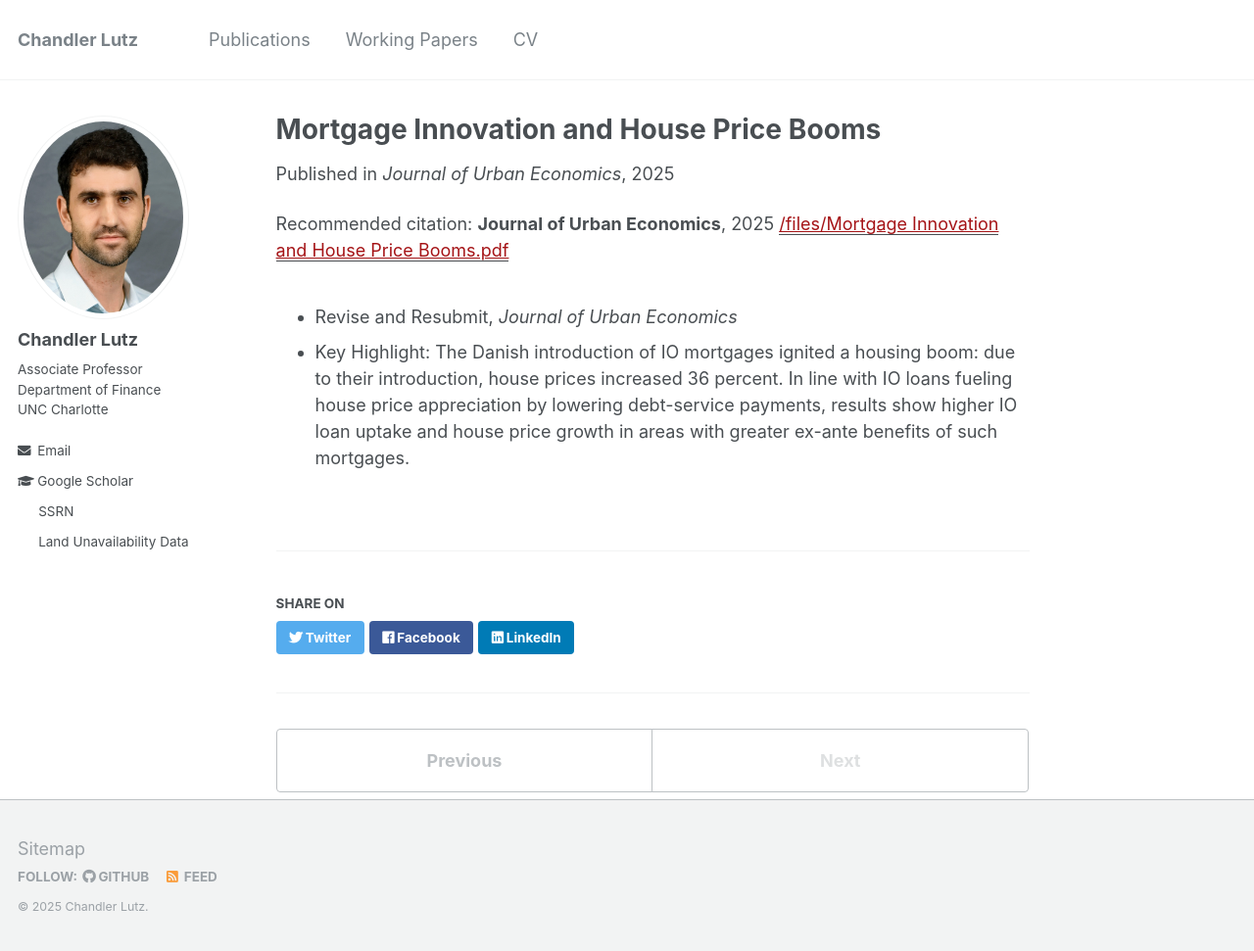
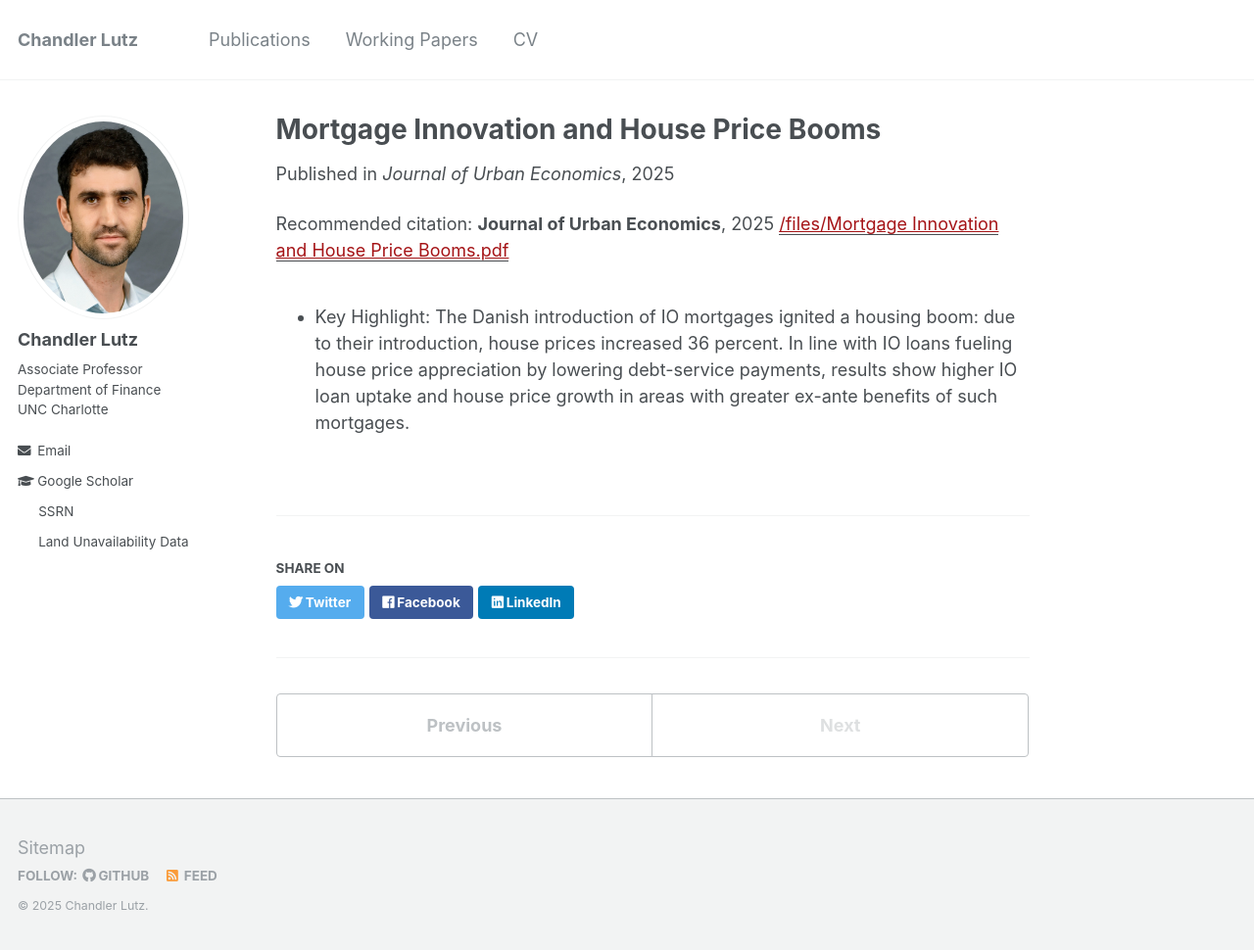
Before and after one commit to ChandlerLutz/ChandlerLutz.github.io, a Jekyll site: the page built from _publications/mortgage-innovation-house-price-booms.md, in a window 1280 px wide and 971 px high. Shown: the whole window at 98% size. Built offline with Jekyll 4.4.1, drawn with Linux system fonts in a browser that asks for light colours.

Commit message:
Update notes

```diff
--- a/_publications/mortgage-innovation-house-price-booms.md
+++ b/_publications/mortgage-innovation-house-price-booms.md
@@ -11,5 +11,4 @@ ssrn: 'https://papers.ssrn.com/sol3/papers.cfm?abstract_id=2699824'
 citation: '<b>Journal of Urban Economics</b>, 2025'
 g_scholar: '<a href="https://scholar.google.com/scholar?hl=en&as_sdt=0%2C5&q=%22Mortgage+Innovation+and+House+Price+Booms%22&btnG=#d=gs_cit&t=1692413903491&u=%2Fscholar%3Fq%3Dinfo%3AyYNQ3SSvfoIJ%3Ascholar.google.com%2F%26output%3Dcite%26scirp%3D0%26hl%3Den">Citation</a>'
 ---
-* Revise and Resubmit, *Journal of Urban Economics*
 * Key Highlight: The Danish introduction of IO mortgages ignited a housing boom: due to their introduction, house prices increased 36 percent. In line with IO loans fueling house price appreciation by lowering debt-service payments, results show higher IO loan uptake and house price growth in areas with greater ex-ante benefits of such mortgages.
```
